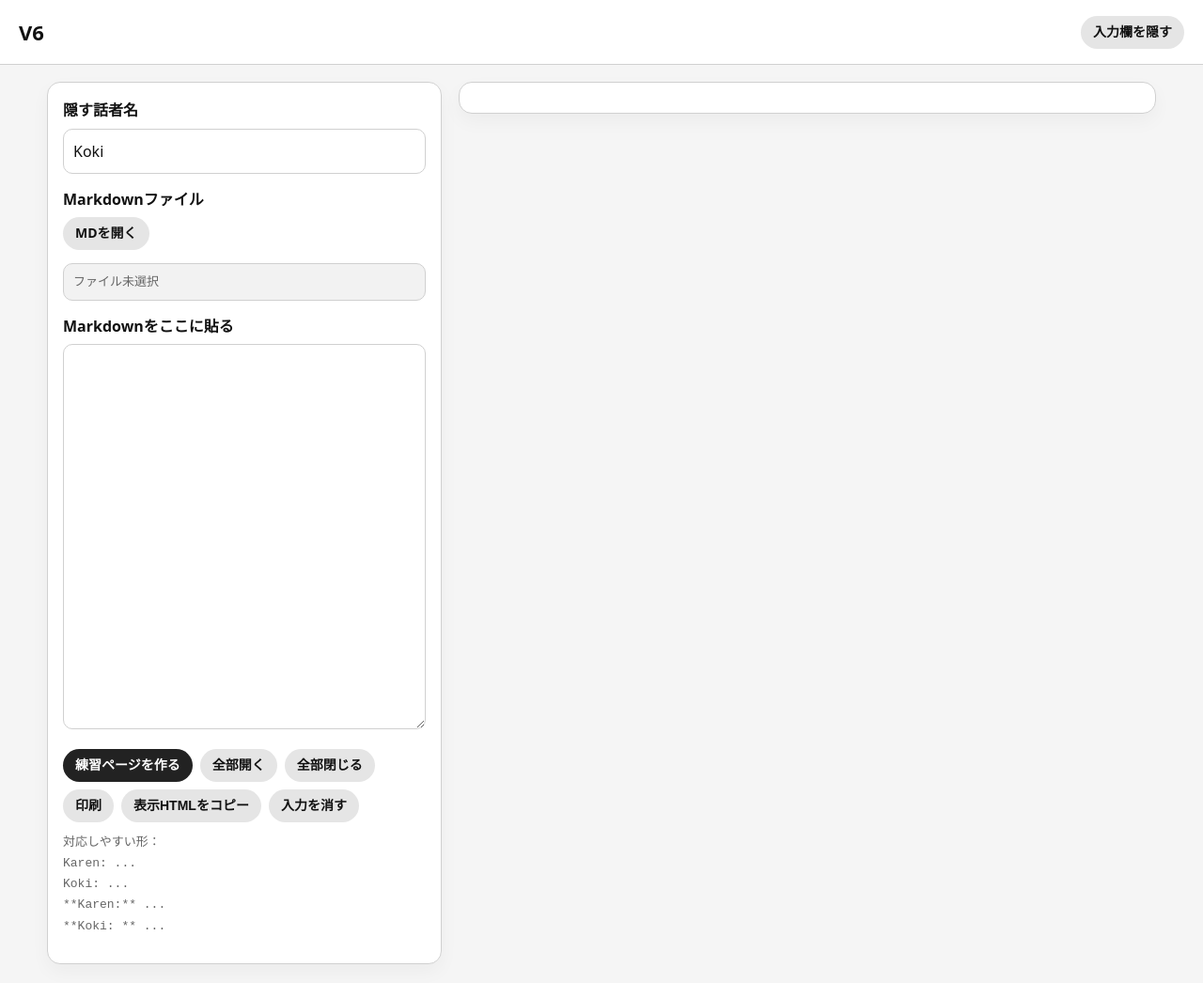
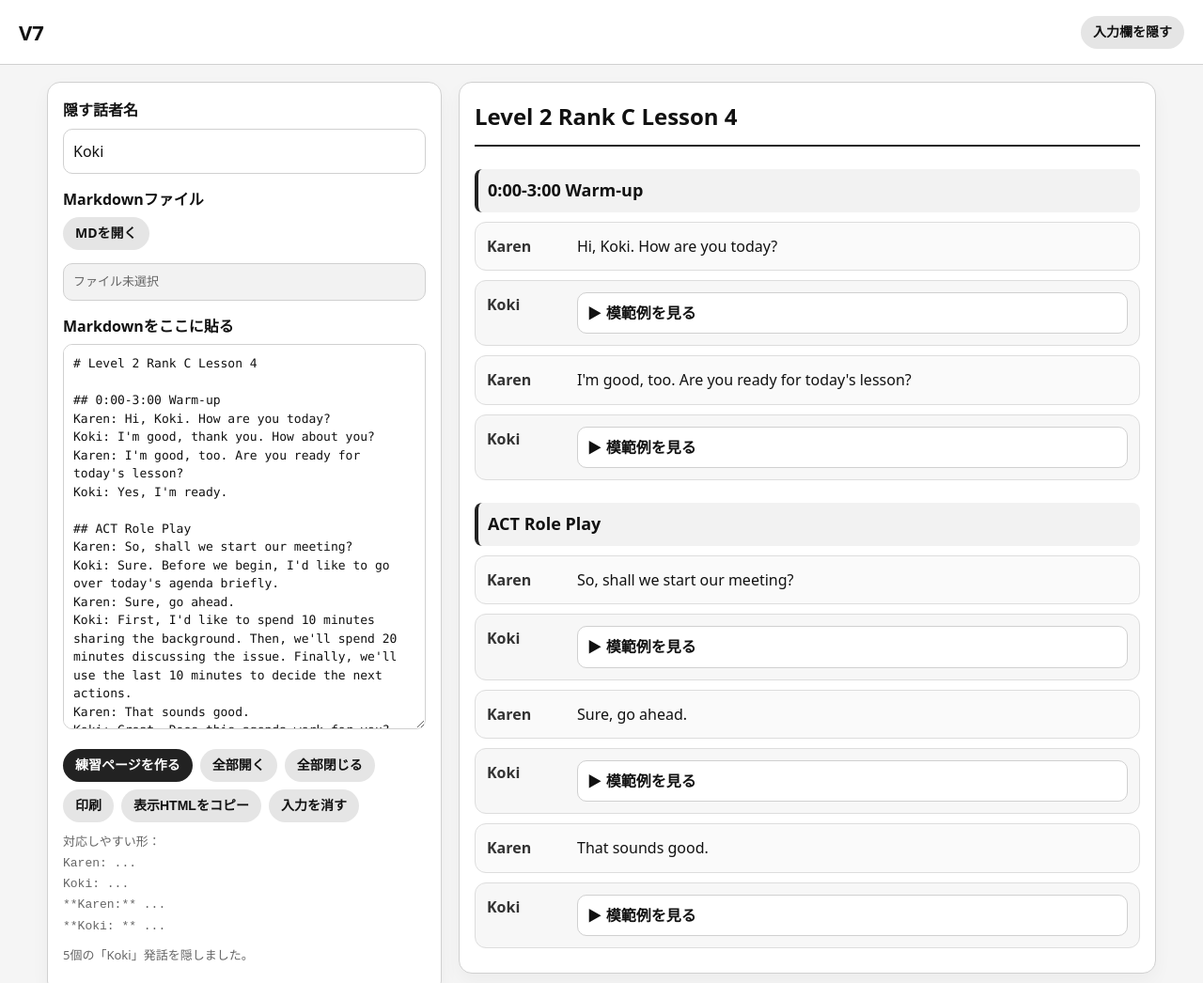
Before and after one commit to koki0513/lesson-mask-app, a plain HTML site: page index.html in a window 1280 px wide. Shown: the top 1046 px of the page at 94% size. Drawn offline with Linux system fonts and the light colour scheme.

Commit message:
Update title and headings from V6 to V7

```diff
--- a/index.html
+++ b/index.html
@@ -3,7 +3,7 @@
 <head>
   <meta charset="utf-8">
   <meta name="viewport" content="width=device-width, initial-scale=1">
-  <title>V6</title>
+  <title>V7</title>
   <style>
     :root {
       --bg: #f5f5f5;
@@ -303,7 +303,7 @@
 </head>
 <body>
   <header>
-    <h1>V6</h1>
+    <h1>V7</h1>
     <button id="toggleControlsButton" type="button" class="secondary">入力欄を隠す</button>
   </header>
 
@@ -376,12 +376,12 @@
     const currentFile = document.getElementById('currentFile');
 
     function escapeHtml(value) {
-      return String(value ?? '')
-        .replace(/&/g, '&amp;')
-        .replace(/</g, '&lt;')
-        .replace(/>/g, '&gt;')
-        .replace(/"/g, '&quot;')
-        .replace(/'/g, '&#039;');
+      return value
+        .replaceAll('&', '&amp;')
+        .replaceAll('<', '&lt;')
+        .replaceAll('>', '&gt;')
+        .replaceAll('"', '&quot;')
+        .replaceAll("'", '&#039;');
     }
 
     function normalizeSpeaker(value) {
@@ -488,8 +488,8 @@
 
     function render() {
       try {
-      const text = sourceText.value.trim();
-      const target = normalizeSpeaker(maskSpeaker.value || 'Koki');
+        const text = sourceText.value.trim();
+        const target = normalizeSpeaker(maskSpeaker.value || 'Koki');
 
       if (!text) {
         output.innerHTML = '<p class="small-note">Markdownを貼るか、MDファイルを開いてください。</p>';
@@ -524,7 +524,7 @@
               <div class="speaker">${safeSpeaker}</div>
               <div>
                 <details class="answer">
-                  <summary>show</summary>
+                  <summary>模範例を見る</summary>
                   <div class="answer-text">${safeText}</div>
                 </details>
               </div>
@@ -539,10 +539,9 @@
       }).join('');
 
       output.innerHTML = html;
-      status.textContent = `${maskedCount}個の「${maskSpeaker.value || 'Koki'}」発話を隠しました。`;
-      localStorage.setItem('lesson-mask-source', sourceText.value);
-      localStorage.setItem('lesson-mask-speaker', maskSpeaker.value || 'Koki');
-    }
+        status.textContent = `${maskedCount}個の「${maskSpeaker.value || 'Koki'}」発話を隠しました。`;
+        localStorage.setItem('lesson-mask-source', sourceText.value);
+        localStorage.setItem('lesson-mask-speaker', maskSpeaker.value || 'Koki');
       } catch (error) {
         console.error(error);
         output.innerHTML = '<p class="small-note">表示中にエラーが出ました。index.htmlが最新か確認してください。</p>';
```
